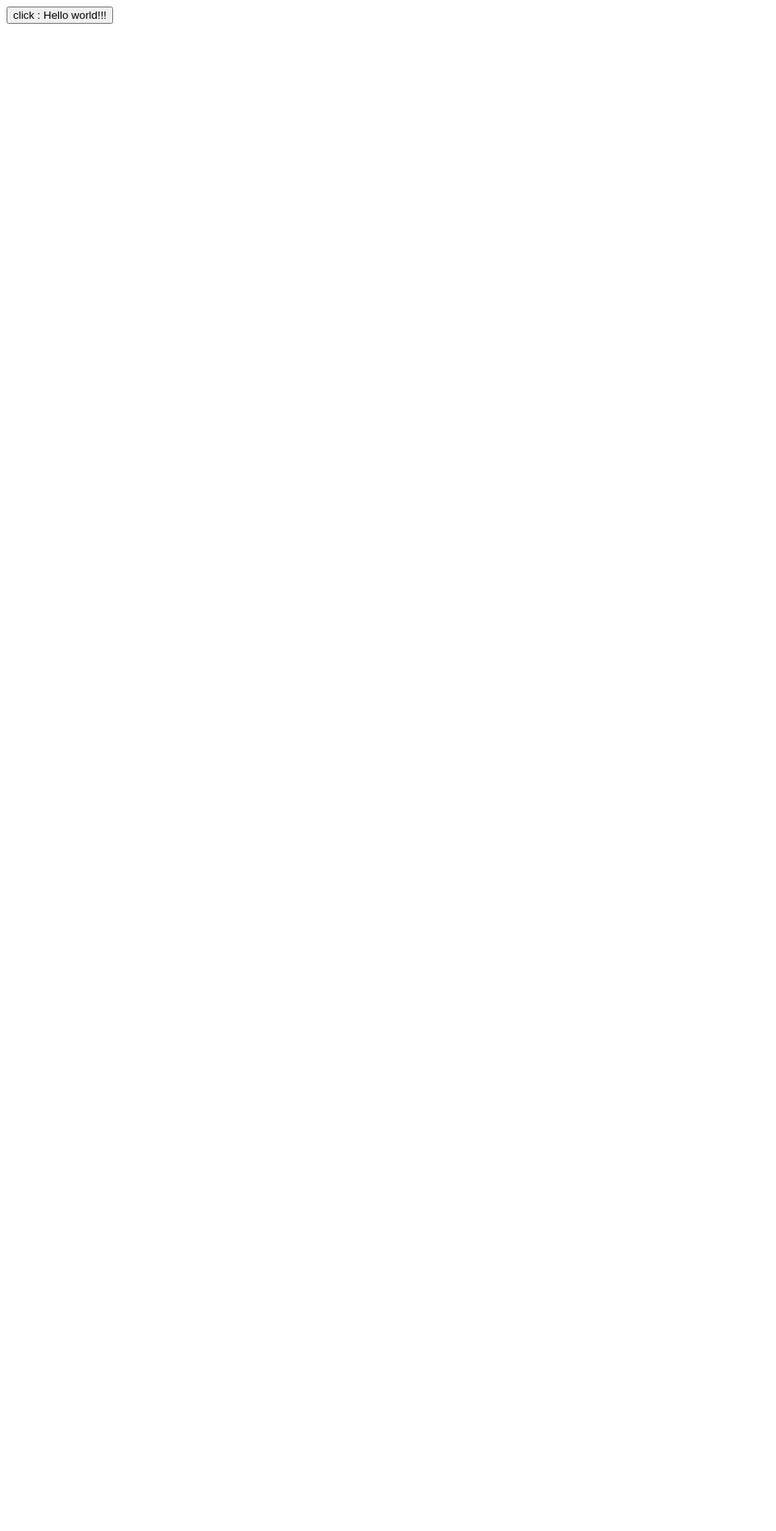
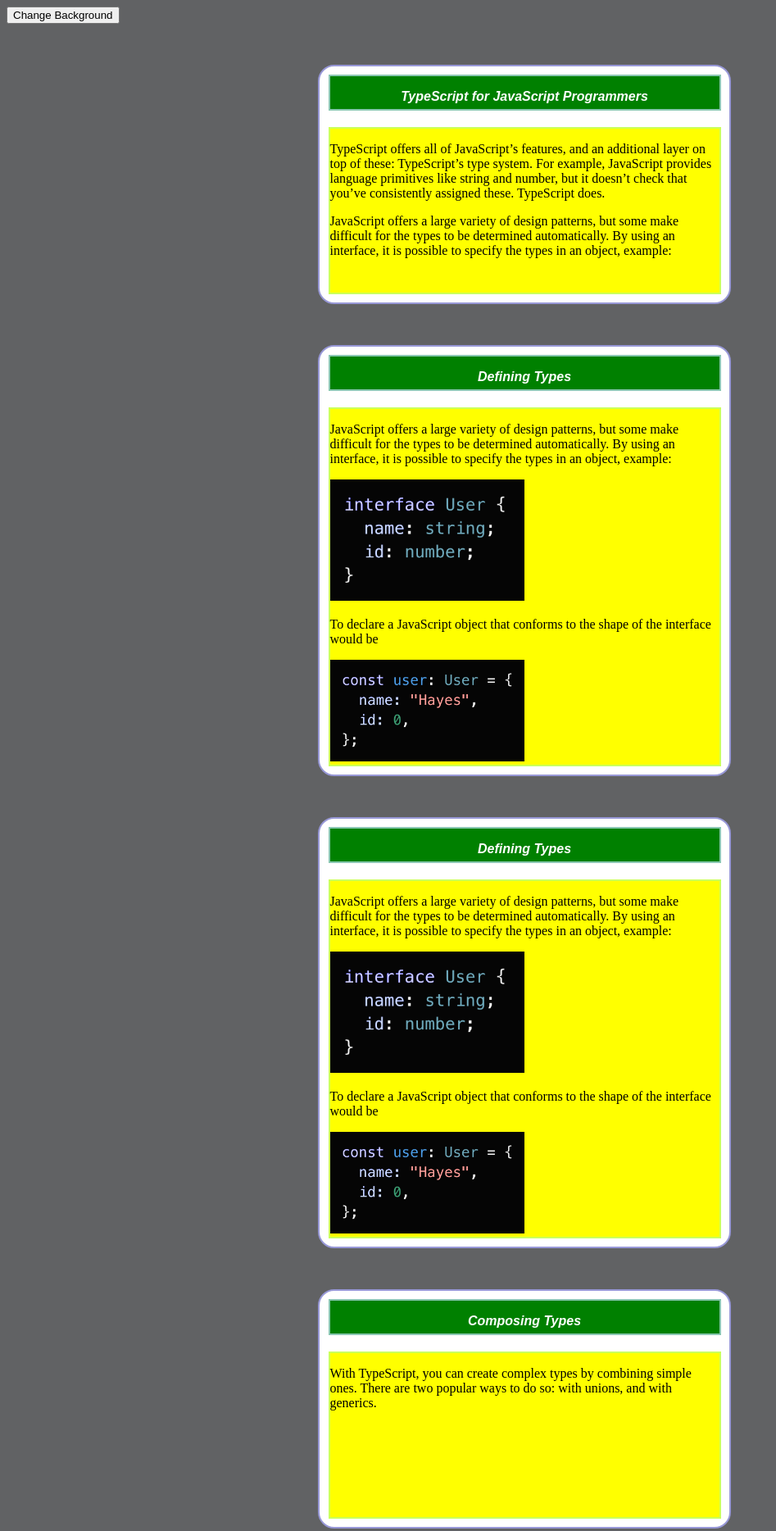
Before and after one commit to cs401-fall2022/lesson14-jemenfoupas, a website: page index.html in a window 1280 px wide. Shown: the top 1868 px of the page at 82% size, without its empty margins (0-947 px from the left). Before the commit the page ends 800 px from the top, so only its background shows below. Drawn offline with Linux system fonts and the light colour scheme.

Commit message:
need to add finishing touch

```diff
--- a/app.ts
+++ b/app.ts
@@ -1,3 +1,5 @@
+import { title } from "process";
+
 /**
  * This returns the string hello
  * @returns the String hello
@@ -11,33 +13,14 @@ function hello (): String {
  * turns demo red
  */
  function greeting() {
-
-        let h = document.getElementById("greeting");
-        if(h != null){
-            h.style.opacity = "0";
-        }
-        let f = document.getElementById("farewell");
-        if(f!= null){
-            f.style.opacity = "1";
-        }
+    if(document.body.style.backgroundColor != "white"){
+        document.body.style.backgroundColor = "white";
+    } else {
+        document.body.style.backgroundColor = "black";
+    }
 
 
 }
 
-/**
- * turns demo red
- */
- function farewell() {
-        let h = document.getElementById("greeting");
-        if(h != null){
-            h.style.opacity = "1";
-        }
-        let f = document.getElementById("farewell");
-        if(f!= null){
-            f.style.opacity = "0";
-        }
 
-
-}
-
-export {hello, greeting, farewell}
+export {hello, greeting}
--- a/index.html
+++ b/index.html
@@ -6,21 +6,88 @@
     <title>intro to TypeScript</title>
     <meta name="description" content="">
     <meta name="viewport" content="width=device-width, initial-scale=1">
-    <link rel="stylesheet" href="">
+    <link rel="stylesheet" href="style.css">
   </head>
   <body>
-    <button id="greeting" onclick="greeting()">click : Hello world!!!</button>
-    <button id="farewell" onclick="farewell()">click : Good Bye!!!</button>
+    <button id="greeting" onclick="greeting()">Change Background</button>
+
+    <section class="contentBox">
+      <section class="title">
+        <h1 class="titleText">TypeScript for JavaScript Programmers</h1>
+      </section>
+      <section class="content">
+       <p>TypeScript offers all of JavaScript’s features, and an additional layer on top
+        of these: TypeScript’s type system. For example, JavaScript provides language
+        primitives like string and number, but it doesn’t check that you’ve consistently
+        assigned these. TypeScript does.</p>
+       <p>JavaScript offers a large variety of design patterns, but some make difficult
+        for the types to be determined automatically. By using an interface, it is
+        possible to specify the types in an object, example:</p>
+      </section>
+    </section>
+
+    <section class="contentBox">
+      <section class="title">
+        <h1 class="titleText">Defining Types</h1>
+      </section>
+      <section class="content">
+       <p>JavaScript offers a large variety of design patterns,
+        but some make difficult for the types to be determined automatically.
+        By using an interface, it is possible to specify the types in an object, example:</p>
+        <img src="img/interface declaration.png" alt="image of interface declaration" width="50%">
+        <p>To declare a JavaScript object that conforms to the shape of the interface would be </p>
+        <img src="img/interface using syntax.png" alt="interface using syntax" width="50%">
+      </section>
+    </section>
+
+    <section class="contentBox">
+      <section class="title">
+        <h1 class="titleText">Defining Types</h1>
+      </section>
+      <section class="content">
+       <p>JavaScript offers a large variety of design patterns,
+        but some make difficult for the types to be determined automatically.
+        By using an interface, it is possible to specify the types in an object, example:</p>
+        <img src="img/interface declaration.png" alt="image of interface declaration" width="50%">
+        <p>To declare a JavaScript object that conforms to the shape of the interface would be </p>
+        <img src="img/interface using syntax.png" alt="interface using syntax" width="50%">
+      </section>
+    </section>
+
+    <section class="contentBox">
+      <section class="title">
+        <h1 class="titleText">Composing Types</h1>
+      </section>
+      <section class="content">
+       <p>With TypeScript, you can create complex types by combining simple ones.
+        There are two popular ways to do so: with unions, and with generics.</p>
+      </section>
+    </section>
+
+    <section class="contentBox">
+      <section class="title">
+        <h1 class="titleText">Composing Types</h1>
+      </section>
+      <section class="content">
+        <p>With a union, you can declare that a type could be one of many types.
+          For example, you can describe a Boolean type as being either true or false:</p>
+        <img src="img/Unions.png" alt="Unions" width="50%">
+        <p>A popular use-case for union types is to describe the set of string or number
+          literals that a value is allowed to be:</p>
+          <img src="img/ union types is to describe the set.png" alt=" union types is to describe the set" width="50%">
+      </section>
+    </section>
+
+
+
+
 
     <script type="module">
-      let f = document.getElementById("farewell");
-        if(f!= null){
-            f.style.opacity = "0";
-        }
+      let checkbox = document.querySelector("input[name=lightMode]")
+      checkbox.addEventListener('change', greeting);
+
       import {greeting} from './build/app.js'
       window.greeting = greeting;
-      import {farewell} from './build/app.js'
-      window.farewell = farewell;
   </script>
 
   </body>
--- /dev/null
+++ b/style.css
@@ -0,0 +1,56 @@
+h1{
+    font-size: 16px;
+    font-family: arial;
+    font-style: italic;
+    color: rgb(255, 255, 255);
+  }
+
+body{
+    background-color: rgb(97, 98, 100);
+}
+
+.contentBox{
+    background-color: rgb(255, 255, 255);
+    width: 500px;
+    min-height: 250px;
+    margin: 50px auto;
+
+    display: flex;
+    flex-direction:column;
+
+    border-color: rgb(152, 152, 215);
+    border-style: solid;
+    border-width: 2px;
+
+    border-radius: 20px;
+
+}
+
+.title{
+    background-color: green;
+    width: 95%;
+    height: 40px;
+    margin: 10px auto;
+    text-align: center;
+
+    border-color: rgb(138, 199, 178);
+    border-style: solid;
+    border-width: 2px;
+}
+
+.content{
+    background-color: yellow;
+    width: 95%;
+    min-height: 200px;
+    margin: 10px auto;
+    overflow-wrap: break-word;
+
+    /* display: flex;
+    flex-direction: column;
+    justify-content: center; */
+
+
+    border-color: rgb(203, 255, 91);
+    border-style: solid;
+    border-width: 2px;
+}
```
Also changed, not shown: build/__tests__/test.app.js, build/app.js, img/ union types is to describe the set.png (added), img/Unions.png (added), img/interface declaration with classes.png (added), img/interface declaration.png (added), img/interface using syntax.png (added), 5 other files.
